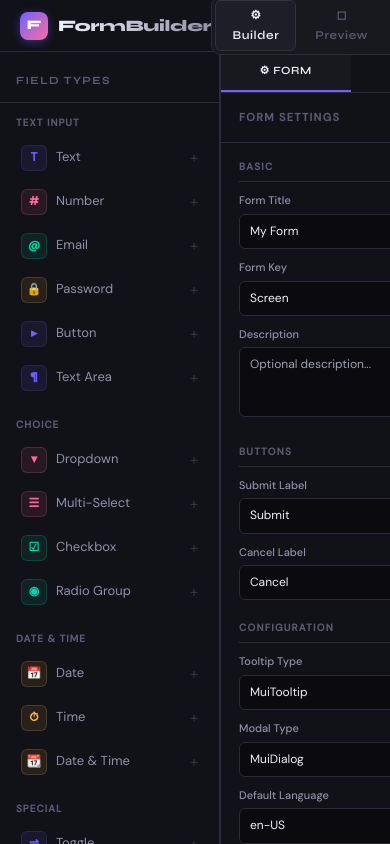
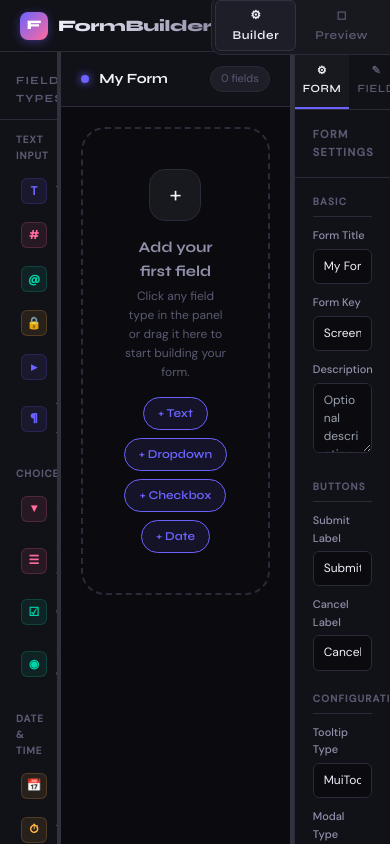
Before and after one commit to ixharati/form-creator, a React (Vite) app: page / in a window 390 px wide. Built offline with nearby package versions, Linux system fonts and the light colour scheme; the HTML template or start-up script is replaced by a standard one.

Commit message:
Added dnd, resizable panels, different form views(desktop,mobile n tablet)

```diff
--- a/package.json
+++ b/package.json
@@ -14,6 +14,7 @@
     "@dnd-kit/utilities": "^3.2.2",
     "react": "^18.2.0",
     "react-dom": "^18.2.0",
+    "react-resizable-panels": "^2.1.7",
     "uuid": "^9.0.0"
   },
   "devDependencies": {
--- a/src/App.tsx
+++ b/src/App.tsx
@@ -1,5 +1,5 @@
 import React, { useState, useCallback } from 'react';
-import { FormSchema, FormField, FieldType, ActiveTab } from './types';
+import { PanelGroup, Panel, PanelResizeHandle } from "react-resizable-panels";import { FormSchema, FormField, FieldType, ActiveTab } from './types';
 import { INITIAL_SCHEMA, createDefaultField, generateFieldId, downloadJSON } from './utils/helpers';
 import { FieldPalette } from './components/FieldPalette';
 import { BuilderCanvas } from './components/BuilderCanvas';
@@ -47,6 +47,10 @@ export default function App() {
   const handleFieldChange = useCallback((updated: FormField) => {
     updateFields(fields.map(f => f.id === updated.id ? updated : f));
   }, [fields, updateFields]);
+
+  const handleReorderFields = useCallback((reorderedFields: FormField[]) => {
+    updateFields(reorderedFields);
+  }, [updateFields]);
 
   const handleSelectField = useCallback((id: string) => {
     setSelectedFieldId(id);
@@ -119,15 +123,26 @@ export default function App() {
       </header>
 
       {/* ── Main Body ── */}
-      <div className="flex-1 flex overflow-hidden">
+      <div className="flex-1 overflow-hidden">
 
         {/* Builder layout */}
         {activeTab === 'builder' && (
-          <>
+          <PanelGroup direction="horizontal" className="w-full h-full">
             {/* Left: Field Palette */}
+            <Panel defaultSize={15} minSize={10} maxSize={30} className="overflow-hidden">
               <FieldPalette onAddField={handleAddField} />
+            </Panel>
+
+            {/* Resize handle between palette and canvas */}
+            <PanelResizeHandle
+              className="w-1 transition-all duration-200 cursor-col-resize"
+              style={{
+                background: 'var(--border-light, #32323f)',
+              }}
+            />
 
             {/* Center: Canvas */}
+            <Panel defaultSize={60} minSize={30} className="overflow-hidden">
               <BuilderCanvas
                 fields={fields}
                 selectedId={selectedFieldId}
@@ -135,11 +150,22 @@ export default function App() {
                 onDeleteField={handleDeleteField}
                 onMoveField={handleMoveField}
                 onAddField={handleAddField}
+                onReorderFields={handleReorderFields}
                 formTitle={schema.form.title || schema.form.key}
+              />
+            </Panel>
+
+            {/* Resize handle between canvas and editor */}
+            <PanelResizeHandle
+              className="w-1 transition-all duration-200 cursor-col-resize"
+              style={{
+                background: 'var(--border-light, #32323f)',
+              }}
             />
 
             {/* Right: Editor Panel */}
-            <aside className="w-[260px] min-w-[260px] bg-bg-surface border-l border-border-default flex flex-col overflow-hidden">
+            <Panel defaultSize={25} minSize={15} maxSize={50} className="overflow-hidden bg-bg-surface border-l border-border-default flex flex-col">
+              <aside className="h-full flex flex-col overflow-hidden">
                 {/* Panel tab switcher */}
                 <div className="flex border-b border-border-default flex-shrink-0">
                   {(['settings', 'field'] as const).map(panel => (
@@ -167,7 +193,8 @@ export default function App() {
                   )}
                 </div>
               </aside>
-          </>
+            </Panel>
+          </PanelGroup>
         )}
 
         {/* Preview tab */}
--- a/src/components/BuilderCanvas.tsx
+++ b/src/components/BuilderCanvas.tsx
@@ -3,6 +3,21 @@ import { FormField, FieldType } from '../types';
 import { FieldCard } from './FieldCard';
 import { FIELD_LABELS } from '../utils/helpers';
 import { createDefaultField, generateFieldId } from '../utils/helpers';
+import {
+  DndContext,
+  closestCenter,
+  KeyboardSensor,
+  PointerSensor,
+  useSensor,
+  useSensors,
+  DragEndEvent,
+} from '@dnd-kit/core';
+import {
+  arrayMove,
+  SortableContext,
+  sortableKeyboardCoordinates,
+  verticalListSortingStrategy,
+} from '@dnd-kit/sortable';
 
 interface BuilderCanvasProps {
   fields: FormField[];
@@ -11,6 +26,7 @@ interface BuilderCanvasProps {
   onDeleteField: (id: string) => void;
   onMoveField: (id: string, dir: 'up' | 'down') => void;
   onAddField: (type: FieldType) => void;
+  onReorderFields?: (reorderedFields: FormField[]) => void;
   formTitle: string;
 }
 
@@ -21,9 +37,31 @@ export const BuilderCanvas: React.FC<BuilderCanvasProps> = ({
   onDeleteField,
   onMoveField,
   onAddField,
+  onReorderFields,
   formTitle,
 }) => {
   const [dragOver, setDragOver] = React.useState(false);
+
+  const sensors = useSensors(
+    useSensor(PointerSensor, {
+      distance: 8,
+    }),
+    useSensor(KeyboardSensor, {
+      coordinateGetter: sortableKeyboardCoordinates,
+    })
+  );
+
+  const handleDragEnd = (event: DragEndEvent) => {
+    const { active, over } = event;
+    if (over && active.id !== over.id) {
+      const oldIndex = fields.findIndex(f => f.id === active.id);
+      const newIndex = fields.findIndex(f => f.id === over.id);
+      if (oldIndex !== -1 && newIndex !== -1) {
+        const reordered = arrayMove(fields, oldIndex, newIndex);
+        onReorderFields(reordered);
+      }
+    }
+  };
 
   const handleDrop = (e: React.DragEvent) => {
     e.preventDefault();
@@ -33,6 +71,11 @@ export const BuilderCanvas: React.FC<BuilderCanvasProps> = ({
   };
 
   return (
+    <DndContext
+      sensors={sensors}
+      collisionDetection={closestCenter}
+      onDragEnd={handleDragEnd}
+    >
       <div
         className="flex-1 overflow-hidden flex flex-col bg-bg-base"
         onDragOver={e => { e.preventDefault(); setDragOver(true); }}
@@ -88,6 +131,10 @@ export const BuilderCanvas: React.FC<BuilderCanvasProps> = ({
           </div>
         ) : (
           <>
+            <SortableContext
+              items={fields.map(f => f.id)}
+              strategy={verticalListSortingStrategy}
+            >
               {fields.map((field, idx) => (
                 <FieldCard
                   key={field.id}
@@ -102,13 +149,15 @@ export const BuilderCanvas: React.FC<BuilderCanvasProps> = ({
                   isLast={idx === fields.length - 1}
                 />
               ))}
+            </SortableContext>
             {/* Drop hint at bottom */}
             <div className="border border-dashed border-border-default rounded-[10px] p-3 text-center text-text-muted text-[11px] mt-1">
-              + Click field type to add more
+              🔄 Drag fields to reorder · + Click to add more
             </div>
           </>
         )}
         </div>
       </div>
+    </DndContext>
   );
 };
--- a/src/components/FieldCard.tsx
+++ b/src/components/FieldCard.tsx
@@ -1,6 +1,8 @@
 import React, { useState } from 'react';
 import { FormField } from '../types';
 import { FIELD_ICONS, FIELD_LABELS } from '../utils/helpers';
+import { useSortable } from '@dnd-kit/sortable';
+import { CSS } from '@dnd-kit/utilities';
 
 interface FieldCardProps {
   field: FormField;
@@ -27,8 +29,24 @@ export const FieldCard: React.FC<FieldCardProps> = ({
   const [hovered, setHovered] = useState(false);
   const color = typeColors[field.type] || '#6c63ff';
 
+  const {
+    attributes,
+    listeners,
+    setNodeRef,
+    transform,
+    transition,
+    isDragging,
+  } = useSortable({ id: field.id });
+
+  const style = {
+    transform: CSS.Transform.toString(transform),
+    transition,
+    opacity: isDragging ? 0.5 : 1,
+  };
+
   return (
     <div
+      ref={setNodeRef}
       onClick={onSelect}
       onMouseEnter={() => setHovered(true)}
       onMouseLeave={() => setHovered(false)}
@@ -38,8 +56,9 @@ export const FieldCard: React.FC<FieldCardProps> = ({
         border: isSelected ? `1px solid ${color}60` : '1px solid #2a2a38',
         boxShadow: isSelected
           ? `0 0 0 2px ${color}30, 0 4px 16px rgba(0,0,0,0.4)`
-          : hovered ? '0 1px 3px rgba(0,0,0,0.5)' : 'none',
+          : hovered ? '0 1px 3px rgba(0,0,0,0.5)' : isDragging ? '0 8px 24px rgba(0,0,0,0.7)' : 'none',
         animation: 'fadeIn 0.2s ease both',
+        ...(style as any),
       }}
     >
       {/* Left accent bar */}
@@ -50,7 +69,7 @@ export const FieldCard: React.FC<FieldCardProps> = ({
         />
       )}
 
-      <div className="flex items-center gap-[10px]">
+      <div className="flex items-center gap-[10px]" {...attributes} {...listeners}>
         {/* Type badge */}
         <div
           className="w-8 h-8 flex items-center justify-center rounded-[6px] text-[13px] flex-shrink-0 font-bold"
--- a/src/components/FieldPalette.tsx
+++ b/src/components/FieldPalette.tsx
@@ -27,7 +27,7 @@ const typeColors: Record<string, string> = {
 
 export const FieldPalette: React.FC<FieldPaletteProps> = ({ onAddField }) => {
   return (
-    <aside className="w-[220px] min-w-[220px] bg-bg-surface border-r border-border-default flex flex-col overflow-hidden">
+    <aside className="h-full w-full bg-bg-surface flex flex-col overflow-hidden">
       <div className="px-4 pt-5 pb-3 border-b border-border-default">
         <p className="font-display text-[11px] font-bold tracking-[0.12em] uppercase text-text-muted">Field Types</p>
       </div>
@@ -40,9 +40,14 @@ export const FieldPalette: React.FC<FieldPaletteProps> = ({ onAddField }) => {
               {group.fields.map(type => (
                 <button
                   key={type}
+                  draggable
+                  onDragStart={(e) => {
+                    e.dataTransfer.effectAllowed = 'copy';
+                    e.dataTransfer.setData('fieldType', type);
+                  }}
                   onClick={() => onAddField(type)}
-                  className="flex items-center gap-[9px] px-[10px] py-[7px] bg-transparent border border-transparent rounded-[6px] text-text-secondary text-[13px] cursor-pointer transition-all duration-200 text-left w-full font-body hover:bg-bg-overlay hover:border-border-default hover:text-text-primary"
-                  title={`Add ${FIELD_LABELS[type]}`}
+                  className="flex items-center gap-[9px] px-[10px] py-[7px] bg-transparent border border-transparent rounded-[6px] text-text-secondary text-[13px] cursor-move transition-all duration-200 text-left w-full font-body hover:bg-bg-overlay hover:border-border-default hover:text-text-primary active:opacity-70"
+                  title={`Add ${FIELD_LABELS[type]} (click or drag)`}
                 >
                   <span
                     className="w-[26px] h-[26px] flex items-center justify-center rounded-[6px] text-[12px] flex-shrink-0 font-bold"
--- a/src/index.css
+++ b/src/index.css
@@ -118,3 +118,32 @@ button {
   pointer-events: none;
   border-radius: inherit;
 }
+
+/* ── Resizable Panel Styles ── */
+[data-panel-group-direction="horizontal"] > [data-panel-resize-handle-id] {
+  width: 4px;
+  background: var(--border-light, #32323f);
+  cursor: col-resize;
+  position: relative;
+  transition: all 200ms ease;
+}
+
+[data-panel-group-direction="horizontal"] > [data-panel-resize-handle-id]:hover {
+  background: var(--accent, #6c63ff);
+  box-shadow: 0 0 12px rgba(108, 99, 255, 0.4), inset 0 0 8px rgba(108, 99, 255, 0.2);
+  width: 6px;
+}
+
+[data-panel-group-direction="horizontal"] > [data-panel-resize-handle-id][data-resize-handle-state="drag"] {
+  background: var(--accent, #6c63ff);
+  box-shadow: 0 0 16px rgba(108, 99, 255, 0.6), inset 0 0 12px rgba(108, 99, 255, 0.3);
+}
+
+/* Smooth panel transitions */
+[data-panel-group] {
+  overflow: hidden;
+}
+
+[data-panel] {
+  overflow: hidden;
+}
--- a/src/utils/helpers.ts
+++ b/src/utils/helpers.ts
@@ -97,7 +97,7 @@ export const createDefaultField = (type: FieldType, id: string): FormField => {
     validation: { required: false },
     width: 'full',
   };
-  if (['select', 'multiselect', 'radio'].includes(type)) {
+  if (['select', 'multiselect', 'radio', 'checkbox'].includes(type)) {
     base.options = [
       { label: 'Option 1', value: 'option_1' },
       { label: 'Option 2', value: 'option_2' },
```
Also changed, not shown: src/components/FormPreview.tsx (+40 -2 lines), 1 other file (tests, documents, lock files or other folders). Lines whose indentation alone changed are shown as unchanged.
